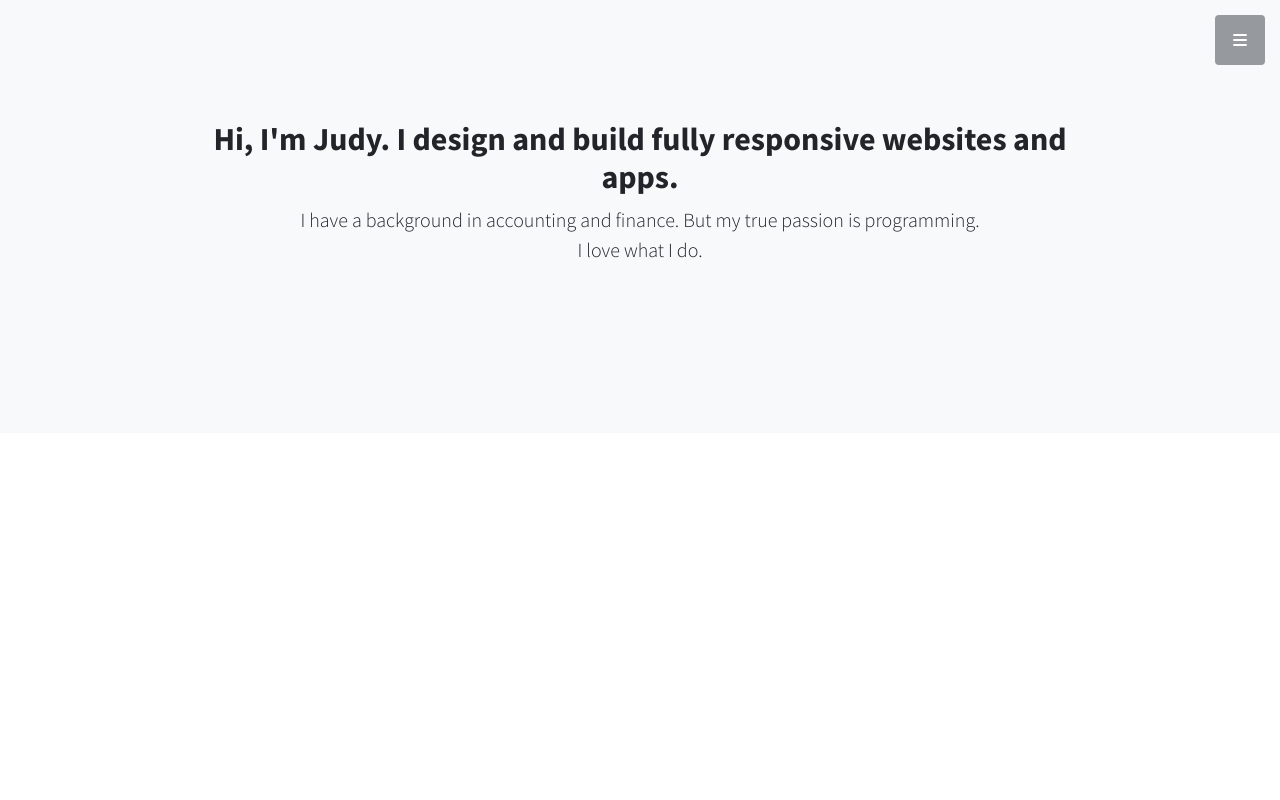
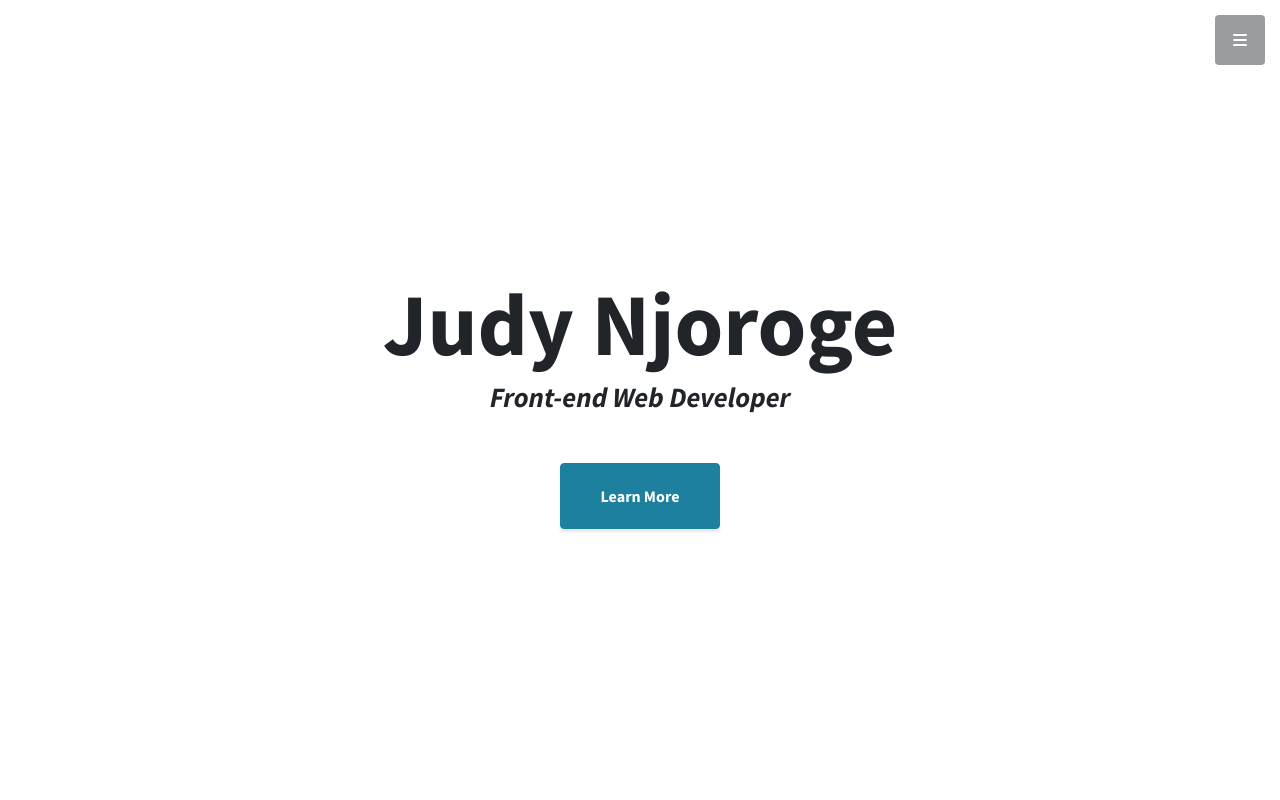
Before and after one commit to jn725/Portfolio, a plain HTML site: page index.html in a window 1280 px wide. Shown: the top 800 px of the page. Drawn offline with nearby package versions, Linux system fonts and the light colour scheme; files that its build step writes are made by us from their sources.

Commit message:
updated header

```diff
--- a/index.html
+++ b/index.html
@@ -46,6 +46,18 @@
     </ul>
   </nav>
 
+  <!-- Header -->
+  <header class="masthead d-flex">
+    <div class="container text-center my-auto">
+      <h1 class="mb-1">Judy Njoroge</h1>
+      <h3 class="mb-5">
+        <em>Front-end Web Developer</em>
+      </h3>
+      <a class="btn btn-primary btn-xl js-scroll-trigger" href="#about">Learn More</a>
+    </div>
+    <div class="overlay"></div>
+  </header>
+
   <!-- About -->
   <section class="content-section bg-light" id="about">
     <div class="container text-center">
```
